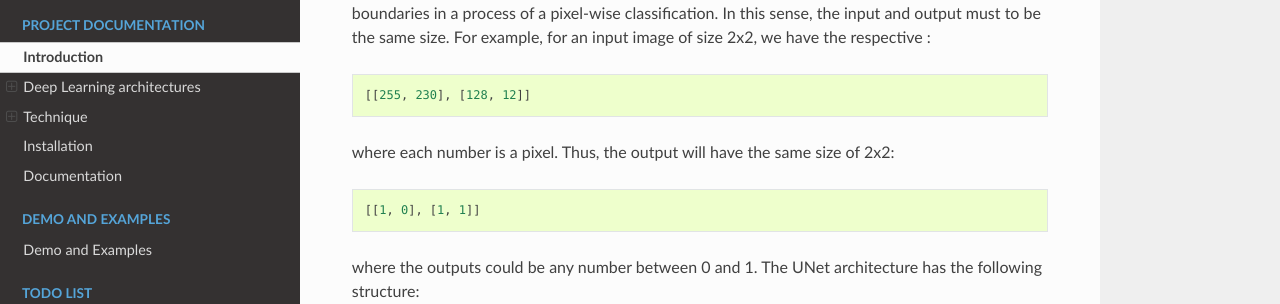
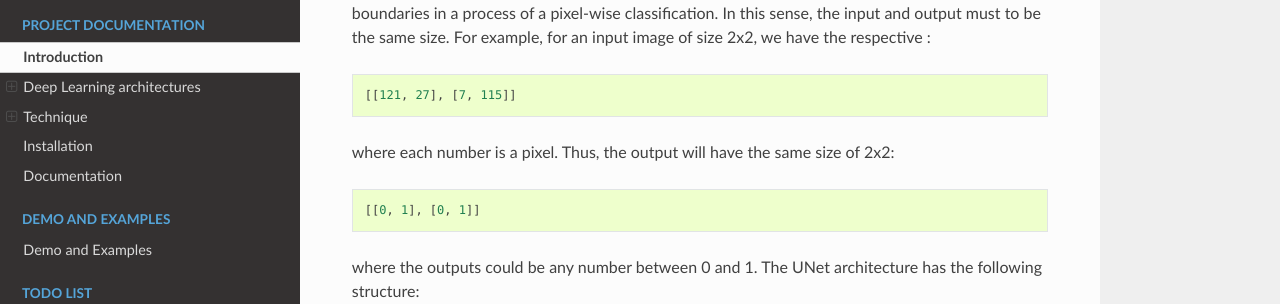
Before and after one commit to darigovresearch/deep-learning, a Sphinx documentation site: the page built from docs/source/introduction.rst, in a window 1280 px wide and 900 px high, scrolled down 818 px. Shown: the part 172-476 px from the top of the window. Built offline with Sphinx 7.4.7 and the Read the Docs theme 2.0.0, drawn with Linux system fonts in a browser that asks for light colours.

Commit message:
updating documentationcd

```diff
--- a/docs/source/introduction.rst
+++ b/docs/source/introduction.rst
@@ -4,7 +4,6 @@ Introduction
 .. image:: _static/bioverse.png
 
 The deep-learning module incorporate essential procedures to prepare remote sensing images mostly for automatic classification methods, in this case specifically, using deep-learning approaches. The sections below are organized to explain the main procedures implemented in the Bioverse DL module.
-
 
 Deep Learning architectures
 ===========================
@@ -23,13 +22,13 @@ UNet is dedicated to solving this problem. The reason it is able to identify and
 
 .. code-block:: python
 
-    [[255, 230], [128, 12]]
+    [[121, 27], [7, 115]]
 
 where each number is a pixel. Thus, the output will have the same size of 2x2:
 
 .. code-block:: python
 
-    [[1, 0], [1, 1]]
+    [[0, 1], [0, 1]]
 
 where the outputs could be any number between 0 and 1. The UNet architecture has the following structure:
 
@@ -40,6 +39,7 @@ The U shape is its characteristic. The architecture is symmetric and consists of
 References
 ---------------------------
 To write this section, the following sources have been consultanted:
+
     - .. _TowardDataScience: https://towardsdatascience.com/unet-line-by-line-explanation-9b191c76baf5
 
 Technique
```
Also changed, not shown: 8 other files.
